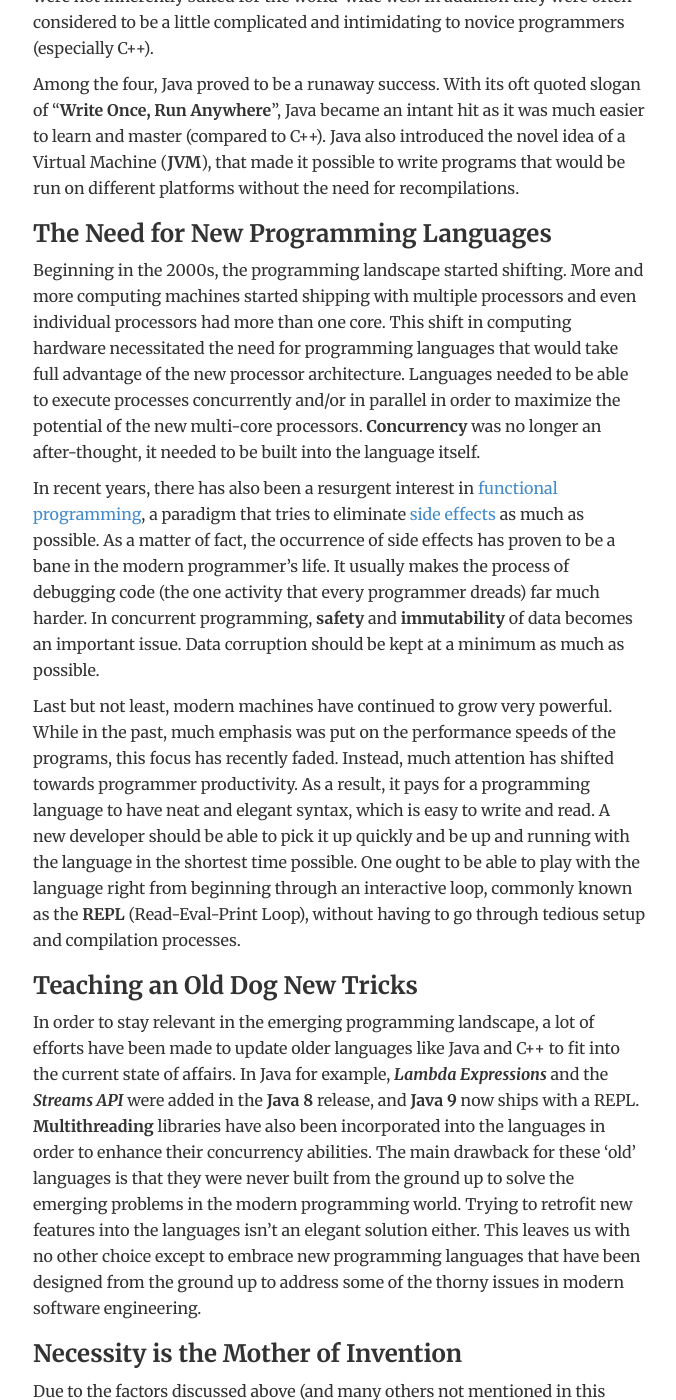
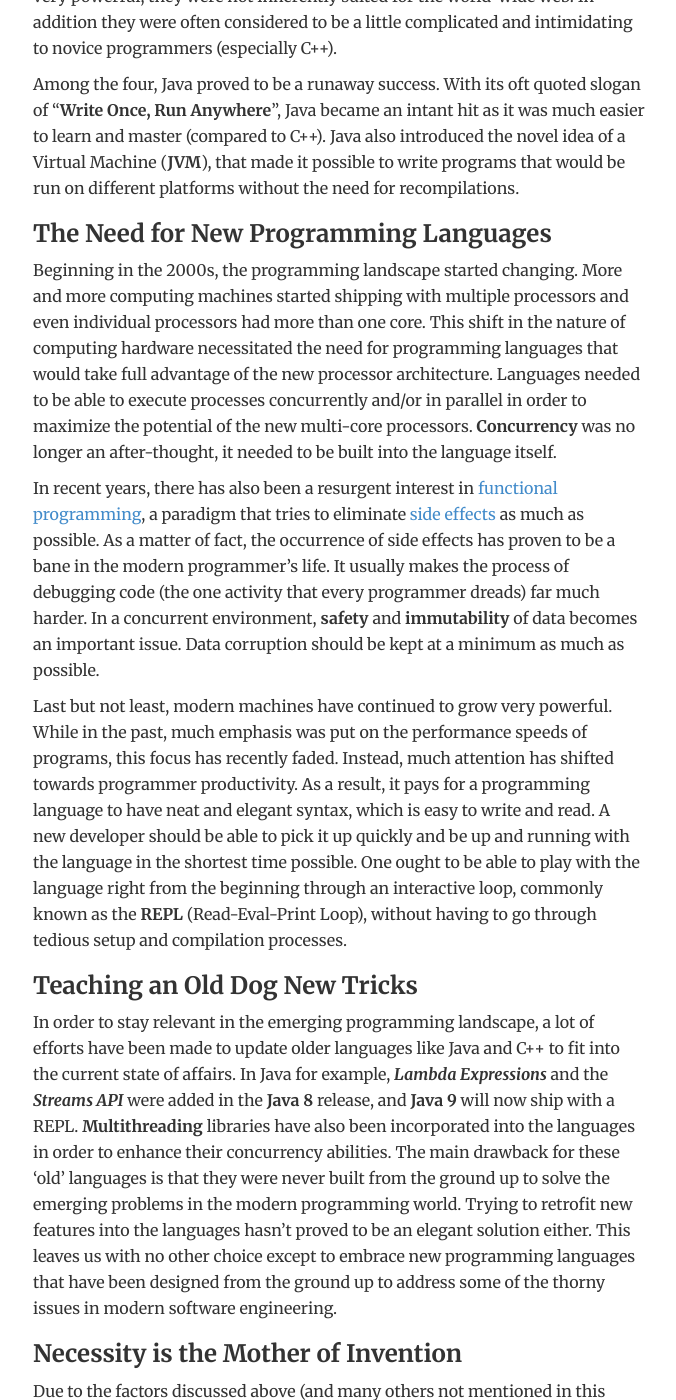
Before and after one commit to theafricanengineer/theafricanengineer.github.io, a Jekyll site: the page built from _posts/2017-05-06-the-rise-of-modern-programming-languages.md, in a window 1280 px wide and 1400 px high, scrolled down 606 px. Shown: the whole window, without its empty margins (301-977 px from the left). Built offline with Jekyll 4.4.1, drawn with Linux system fonts in a browser that asks for light colours; comment, search, counter and statistics services are not loaded; some of the changed text lies outside the part shown.

Commit message:
edit post

```diff
--- a/_posts/2017-05-06-the-rise-of-modern-programming-languages.md
+++ b/_posts/2017-05-06-the-rise-of-modern-programming-languages.md
@@ -4,40 +4,40 @@
 ---
 ### Introduction
 
-**1995** was an important year in the computer programming world. This year, four new programming languages were released that would go on to influence the programming community in ways that were not anticipated at the time of their official release. Incidentally, this was also the time that the web was just beginning to make waves and the Internet was on the verge of exploding to the mainstream.
+**1995** was an important year in the computer programming world. This year, four new programming languages were released that would go on to influence the entire programming community in ways that were not anticipated at the time of their official announcements. Incidentally, this was also the time that the web was just beginning to make waves and the Internet was on the verge of exploding into the mainstream digital culture.
 
-The four languages that made their debut in 1995 were **Java**, **JavaScript**, **PHP** and **Ruby**. Although there wasn't any much fanfare accompanying their release, these languages would eventually grow to become ubiquitous programming tools for most sofware developers. Up until that time, **C** and **C++** were the dominant languages. Despite the fact that these two were very powerful, they were not inherently suited for the world-wide web. In addition they were often considered to be a little complicated and intimidating to novice programmers (especially C++).
+The four languages that made their debut in 1995 were **Java**, **JavaScript**, **PHP** and **Ruby**. Although there wasn't any much fanfare accompanying their respective releases, these languages would eventually grow to become ubiquitous programming tools to most sofware developers. Up until that time, **C** and **C++** were the dominant languages. Despite the fact that these two were very powerful, they were not inherently suited for the world-wide web. In addition they were often considered to be a little complicated and intimidating to novice programmers (especially C++).
 
 Among the four, Java proved to be a runaway success. With its oft quoted slogan of "**Write Once, Run Anywhere**", Java became an intant hit as it was much easier to learn and master (compared to C++). Java also introduced the novel idea of a Virtual Machine (**JVM**), that made it possible to write programs that would be run on different platforms without the need for recompilations.
 
 ### The Need for New Programming Languages
 
-Beginning in the 2000s, the programming landscape started shifting. More and more computing machines started shipping with multiple processors and even individual processors had more than one core. This shift in computing hardware necessitated the need for programming languages that would take full advantage of the new processor architecture. Languages needed to be able to execute processes concurrently and/or in parallel in order to maximize the potential of the new multi-core processors. **Concurrency** was no longer an after-thought, it needed to be built into the language itself.
+Beginning in the 2000s, the programming landscape started changing. More and more computing machines started shipping with multiple processors and even individual processors had more than one core. This shift in the nature of computing hardware necessitated the need for programming languages that would take full advantage of the new processor architecture. Languages needed to be able to execute processes concurrently and/or in parallel in order to maximize the potential of the new multi-core processors. **Concurrency** was no longer an after-thought, it needed to be built into the language itself.
 
-In recent years, there has also been a resurgent interest in [functional programming](https://en.wikipedia.org/wiki/Functional_programming), a paradigm that tries to eliminate [side effects](https://en.wikipedia.org/wiki/Side_effect_(computer_science)) as much as possible. As a matter of fact, the occurrence of side effects has proven to be a bane in the modern programmer's life. It usually makes the process of debugging code (the one activity that every programmer dreads) far much harder. In concurrent programming, **safety** and **immutability** of data becomes an important issue. Data corruption should be kept at a minimum as much as possible.
+In recent years, there has also been a resurgent interest in [functional programming](https://en.wikipedia.org/wiki/Functional_programming), a paradigm that tries to eliminate [side effects](https://en.wikipedia.org/wiki/Side_effect_(computer_science)) as much as possible. As a matter of fact, the occurrence of side effects has proven to be a bane in the modern programmer's life. It usually makes the process of debugging code (the one activity that every programmer dreads) far much harder. In a concurrent environment, **safety** and **immutability** of data becomes an important issue. Data corruption should be kept at a minimum as much as possible.
 
-Last but not least, modern machines have continued to grow very powerful. While in the past, much emphasis was put on the performance speeds of the programs, this focus has recently faded. Instead, much attention has shifted towards programmer productivity. As a result, it pays for a programming language to have neat and elegant syntax, which is easy to write and read. A new developer should be able to pick it up quickly and be up and running with the language in the shortest time possible. One ought to be able to play with the language right from beginning through an interactive loop, commonly known as the **REPL** (Read-Eval-Print Loop), without having to go through tedious setup and compilation processes.
+Last but not least, modern machines have continued to grow very powerful. While in the past, much emphasis was put on the performance speeds of programs, this focus has recently faded. Instead, much attention has shifted towards programmer productivity. As a result, it pays for a programming language to have neat and elegant syntax, which is easy to write and read. A new developer should be able to pick it up quickly and be up and running with the language in the shortest time possible. One ought to be able to play with the language right from the beginning through an interactive loop, commonly known as the **REPL** (Read-Eval-Print Loop), without having to go through tedious setup and compilation processes.
 
 ### Teaching an Old Dog New Tricks
 
-In order to stay relevant in the emerging programming landscape, a lot of efforts have been made to update older languages like Java and C++ to fit into the current state of affairs. In Java for example, ***Lambda Expressions*** and the ***Streams API*** were added in the **Java 8** release, and **Java 9** now ships with a REPL. **Multithreading** libraries have also been incorporated into the languages in order to enhance their concurrency abilities. The main drawback for these 'old' languages is that they were never built from the ground up to solve the emerging problems in the modern programming world. Trying to retrofit new features into the languages isn't an elegant solution either.
+In order to stay relevant in the emerging programming landscape, a lot of efforts have been made to update older languages like Java and C++ to fit into the current state of affairs. In Java for example, ***Lambda Expressions*** and the ***Streams API*** were added in the **Java 8** release, and **Java 9** will now ship with a REPL. **Multithreading** libraries have also been incorporated into the languages in order to enhance their concurrency abilities. The main drawback for these 'old' languages is that they were never built from the ground up to solve the emerging problems in the modern programming world. Trying to retrofit new features into the languages hasn't proved to be an elegant solution either.
 This leaves us with no other choice except to embrace new programming languages that have been designed from the ground up to address some of the thorny issues in modern software engineering.
 
 ### Necessity is the Mother of Invention
 
-Due to the factors discussed above (and many others not mentioned in this article), several programming languages have been invented in order to solve some (if not all) of the problems. I call these languages 'modern programming languages' because all of the them have been released within this century.
+Due to the factors discussed above (and many others not mentioned in this article), several programming languages have been invented in order to try and tackle some (if not all) of these problems. I refer to these languages as '**modern**' because all of the them have been released within this century.
 As you will soon realize, most of these new languages have a lot in common. The syntax of some of them look very similar.
 
 Some of the common features shared by most of the languages are:
 
 >* variables are preferred to be ***immutable*** by default
-* type inference
+* type ***inference***
 * most of them emphasize ***type safety***
-* most of them have trailing function return types
+* most of them have ***trailing*** function return types
 * some of them offer easier ways of spawning multiple processes that can be executed in parallel ***asynchronously***
 * some of them offer easier ways for ***inter-process communication*** through channels (or similar primitives)
 * most of them emphasize the ***functional*** style of programming (e.g. pattern matching and lazy evaluation)
-* most of them don't require semi-colons as statement terminators
+* most of them don't ***require*** semi-colons as statement terminators
 * most of them offer a ***REPL***
 * most of them are ***statically-typed***
 * most of them have ***clean and elegant syntax***, without much clutter and verbosity
@@ -67,22 +67,22 @@
 
 	}
 
-A function in Scala is declared using the **def** keyword (similar to Python and Ruby). This is followed by the name of the function, in this case **factorial**, followed by a list of parameters in a pair of parentheses. Note that the parameter, in this case ***x***, is followed by a colon (**:**) and then its data type (`Int`, for an integer). If there are more than one parameter in the list, then they should be separated by a comma.
+A function in Scala is declared using the `def` keyword (similar to Python and Ruby). This is followed by the name of the function, in this case **factorial**, then a list of parameters in a pair of parentheses. Note that the parameter, in this case ***x***, is followed by a colon (**:**) and then its data type (`Int`, for an integer). If there are more than one parameter in the list, then they should be separated by a comma.
 After the closing parenthesis of the function parameter list, we have another colon and an `Int` after it. This is the trailing function return type (more properly called the ***result type*** in Scala).
 Following the function's result type is an equals sign (**=**) and a pair of curly braces that contain the body of the function. The equals sign might appear a little strange to those who are still new to Scala but it makes a lot of sense from a mathematical point of view. The contents within the curly braces may be considered as a mathematical expression that returns (or yields) a result depending on a particular set of input values. The result would then be assigned to whatever is to the left of the equals sign. In other words, when the ***factorial*** function is called, it will '***return***' whatever the result of the **expression** within the curly braces is.
 
 Variables in Scala are declared using either the `val` or `var` (similar to JavaScript) keywords. Variables declared using the ***val*** keyword are **immutable** and therefore are not reassignable (this is the preferred option in Scala). On the other hand variables declared using the ***var*** keyword can be reassigned.
-If a variable is given an initial value, then its type doesn't have to be declared explicitly, the interpreter can easily 'infer' its type from the initial value:
+If a variable is given an initial value, then its type doesn't have to be declared explicitly, the interpreter can easily 'infer' its type from the initial value. For example:
 
 	val x = 20
 
 In this case the type of '***x***' will be inferred to be an integer (`Int`).
-If a variable has no initial value then its type must be declared explicitly:
+If a variable has no initial value then its type must be declared explicitly, like so:
 
 	var x: Int
 
 An important point to note is that Scala **requires** you to initialize a variable, whether you intent for it to be immutable or not.
-So for case using *var* above, both the declaration and initialization of the variable can be done simultaneously, like so:
+So for the case using *var* above, both the declaration and initialization of the variable can be done simultaneously, like so:
 
 	var x: Int = 20
 
@@ -151,9 +151,9 @@
 
 	}
 
-A function in Go is declared using the **func** keyword. This is followed by the name of the function and list of parameters in a pair of parentheses. In this case, the factorial function only takes one argument, an integer **x**. The function also '***returns***' an integer, as indicated by the **int** keyword after the closing parenthesis of the argument list. The body of the function is enclosed within a pair of curly braces. Similar to Scala, the function return type comes **after** the name of the function (**trailing return type**), not before, as is the case with C or Java.
+A function in Go is declared using the `func` keyword. This is followed by the name of the function and a list of parameters in a pair of parentheses. In this case, the factorial function only takes one argument, an integer **x**. The function also '***returns***' an integer, as indicated by the `int` keyword after the closing parenthesis of the argument list. The body of the function is enclosed within a pair of curly braces. Similar to Scala, the function return type comes **after** the name of the function (**trailing return type**), not before, as is the case with C or Java.
 
-Variables in Go are declared using the keyword ***var*** like shown below:
+Variables in Go are declared using the keyword `var` like shown below:
 
 	var s string
 	s = "Welcome to Go"
@@ -208,9 +208,9 @@
 	    fmt.Scanln(&input)
 	}
 
-A **goroutine** is declared using the **go** keyword. Goroutines are thread-like entities that can be executed concurrently. Goroutines communicate through **channels**.
+A **goroutine** is declared using the `go` keyword. Goroutines are thread-like entities that can be executed concurrently. Goroutines communicate through **channels**.
 
-The channel type is indicated by the keyword **chan** followed by the type of the 'traffic' that the channel will handle, as shown below:
+The channel type is indicated by the keyword `chan` followed by the type of the 'traffic' that the channel will handle, as shown below:
 
 	c1 := make(chan string)
 
@@ -262,11 +262,11 @@
 
 By now, I am sure that you can tell what is going on in the code snippet above.
 
-A function in Rust is declared using the keyword **fn**. This is followed by the name of the function and a list of arguments within a pair of parentheses. For the case above, we only have one argument, **x**, which is a 32-bit signed `integer` number. Note that the type of the function argument must be declared; and if there more than one arguments, they should be separated by commas.
+A function in Rust is declared using the keyword `fn`. This is followed by the name of the function and a list of arguments within a pair of parentheses. For the case above, we only have one argument, **x**, which is a 32-bit signed `integer` number. Note that the type of the function argument must be declared; and if there more than one arguments, they should be separated by commas.
 
 The function returns another 32-bit signed integer number, as indicated by the right arrow operator (**->**) and `i32` after it.
 
-Variables in Rust are immutable by default (safety is taken very seriously in Rust!), and they are declared using the keyword '***let***', as shown below:
+Variables in Rust are **immutable** by default (safety is taken very seriously in Rust!), and they are declared using the keyword `let`, as shown below:
 
 	let x = 7;
 
@@ -283,7 +283,7 @@
 
 	let x: i32 = 7;
 
-If a variable will need to change after its initialization, then we should add the keyword ***mut*** (mutable) like so:
+If a variable will need to change after its initialization, then we should add the keyword `mut` (mutable) like so:
 
 	let mut x = 7;
 
@@ -410,7 +410,7 @@
 
 Compared to the three languages discussed above, I consider the implementation of concurrency in Kotlin to be the least robust.
 
-Kotlin uses ***coroutines*** (although the last time I checked, it was still in the experimental phase) to implement concurrency. It applies the concept of ***suspension***, which means that computations can be suspended without blocking a running thread.
+Kotlin uses ***coroutines*** to implement concurrency (although the last time I checked, it was still in the experimental phase). It applies the concept of ***suspension***, which means that computations can be suspended without blocking a running thread.
 
 The list below shows some good Kotlin resources for further reading:
 
@@ -459,6 +459,6 @@
 
 This relatively long post has attempted to present a broad overview of some of the most common modern programming languages. My main aim has been to give a comprehensive survey of the modern programming landscape, and the languages that are shaping it, for better or worse.
 
-It should be noted clearly that I am not a language design expert, nor do I claim to be some programming guru.
+It should be noted clearly that I am not a language design expert. What I have discussed here should be taken as my own assessment of the respective languages and how they try to solve the problems that were articulated at the beginning of this essay.
 
 My deepest hope is that after reading this article, you will be motivated to explore the languages more and find out how they might help with your own projects.
```
Also changed, not shown: other parts of _posts/2017-05-06-the-rise-of-modern-programming-languages.md (+14 -14 lines).
